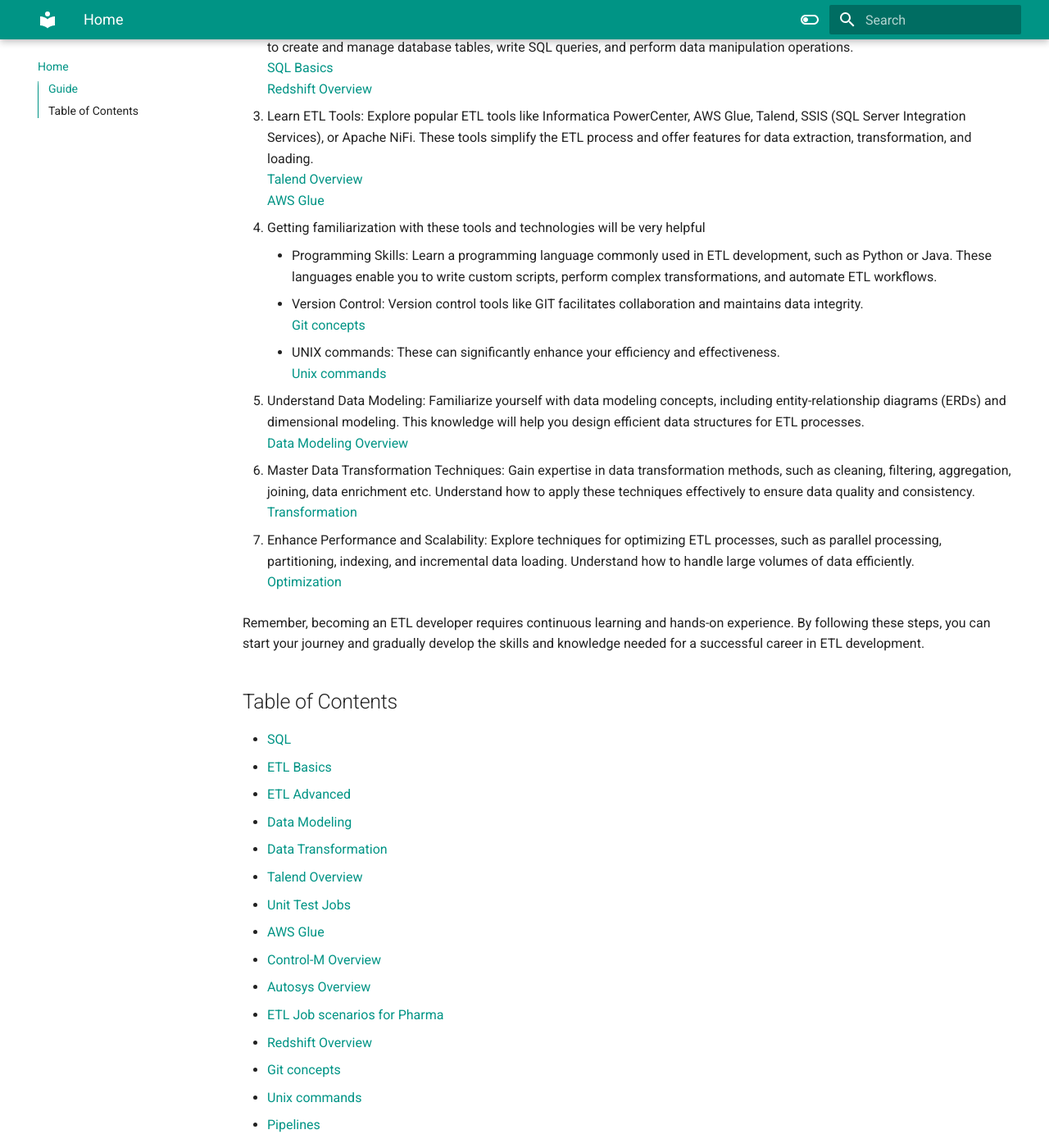
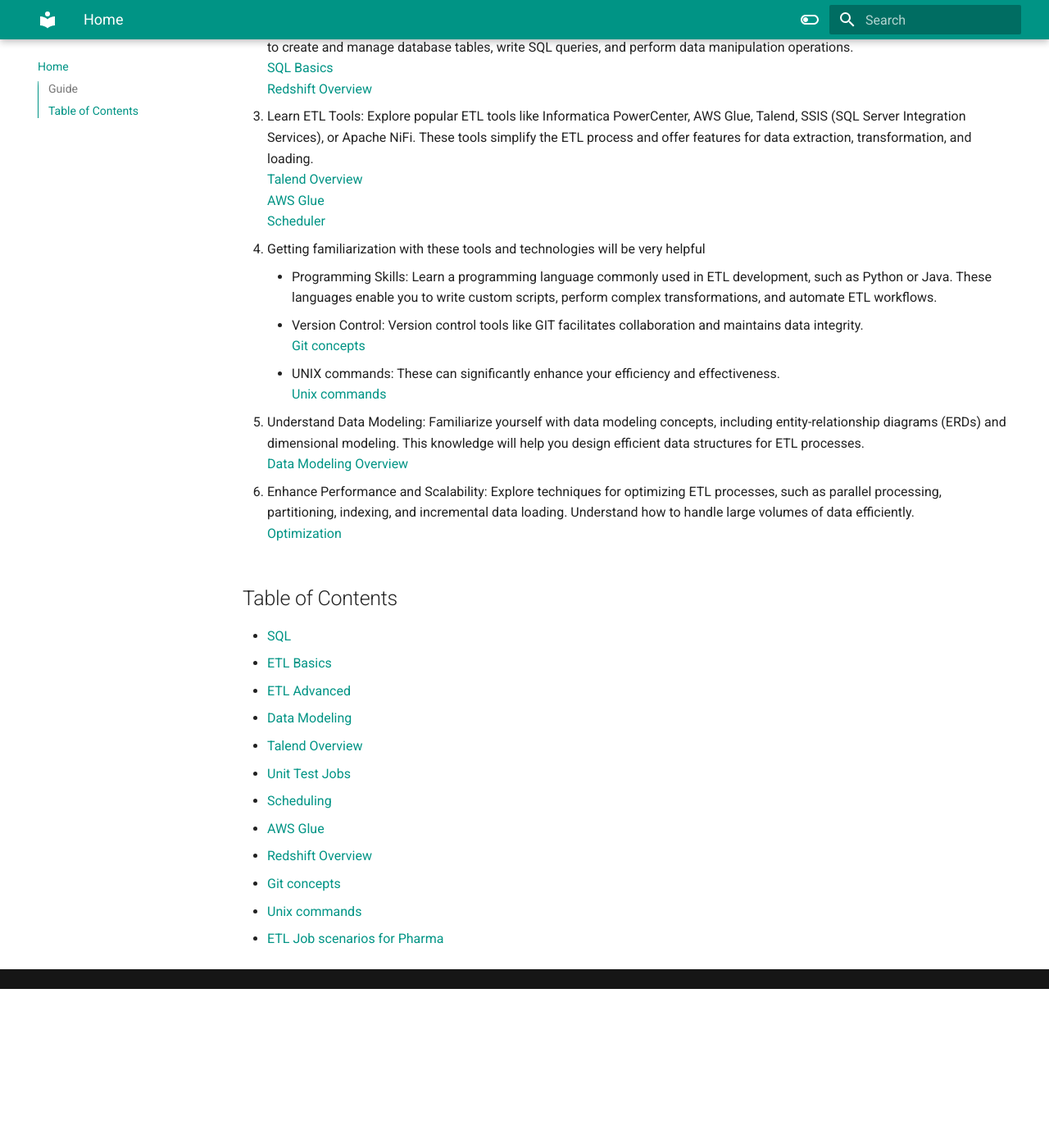
Before and after one commit to adhikari18/learn-etl, an MkDocs documentation site: the page built from docs/index.md, in a window 1280 px wide and 1400 px high, scrolled down 394 px. Shown: the whole window at 82% size. Built offline with MkDocs 1.6.1 and Material for MkDocs 9.7.7, drawn with Linux system fonts in a browser that asks for light colours; after the commit the page ends 1600 px from its top, so only the background shows below that.

Commit message:
merge schedulers, cleanup

```diff
--- a/docs/index.md
+++ b/docs/index.md
@@ -18,6 +18,8 @@
  [Talend Overview](talend.md)
  <br />
  [AWS Glue](aws-glue.md)
+ <br />
+ [Scheduler](scheduling.md)
 
 4. Getting familiarization with these tools and technologies will be very helpful
 	- Programming Skills: Learn a programming language commonly used in ETL development, such as Python or Java.
@@ -33,31 +35,22 @@
 [Data Modeling Overview](data-modeling.md)
 <br />
 
-6. Master Data Transformation Techniques: Gain expertise in data transformation methods, such as cleaning, filtering, aggregation, joining, data enrichment etc. Understand how to apply these techniques effectively to ensure data quality and consistency.
-<br />
-[Transformation](data-transformation.md)
-<br />
-
 7. Enhance Performance and Scalability: Explore techniques for optimizing ETL processes, such as parallel processing, partitioning, indexing, and incremental data loading. Understand how to handle large volumes of data efficiently.
 <br />
 [Optimization](etl-optimization.md)
 <br />
 
-Remember, becoming an ETL developer requires continuous learning and hands-on experience. By following these steps, you can start your journey and gradually develop the skills and knowledge needed for a successful career in ETL development.
 
 ## Table of Contents
 - [SQL](sql.md)
 - [ETL Basics](oltp-vs-olap.md)
 - [ETL Advanced](etl-optimization.md)
 - [Data Modeling](data-modeling.md)
-- [Data Transformation](data-transformation.md)
 - [Talend Overview](talend.md)
 - [Unit Test Jobs](unit-test.md)
+- [Scheduling](scheduling.md)
 - [AWS Glue](aws-glue.md)
-- [Control-M Overview](control-m.md)
-- [Autosys Overview](autosys.md)
-- [ETL Job scenarios for Pharma](job-scenarios-pharma.md)
 - [Redshift Overview](redshift.md)
 - [Git concepts](git.md)
 - [Unix commands](unix-commands.md)
-- [Pipelines](pipelines.md)
+- [ETL Job scenarios for Pharma](job-scenarios-pharma.md)
--- a/mkdocs.yml
+++ b/mkdocs.yml
@@ -53,13 +53,11 @@
     - 'etl-optimization.md'
     - 'sql.md'
     - 'data-modeling.md'
-    - 'redshift.md'
-    - 'control-m.md'
-    - 'autosys.md'
+    - 'scheduling.md'
     - 'talend.md'
     - 'unit-test.md'
     - 'job-scenarios-pharma.md'
     - 'aws-glue.md'
+    - 'redshift.md'
     - 'git.md'
     - 'unix-commands.md'
-    - 'pipelines.md'
```
Also changed, not shown: docs/autosys.md (deleted, +0 -59 lines), docs/control-m.md (deleted, +0 -37 lines), docs/pipelines.md (deleted, +0 -3 lines), docs/scheduling.md (added, +125 -0 lines), docs/talend.md (+23 -7 lines).
